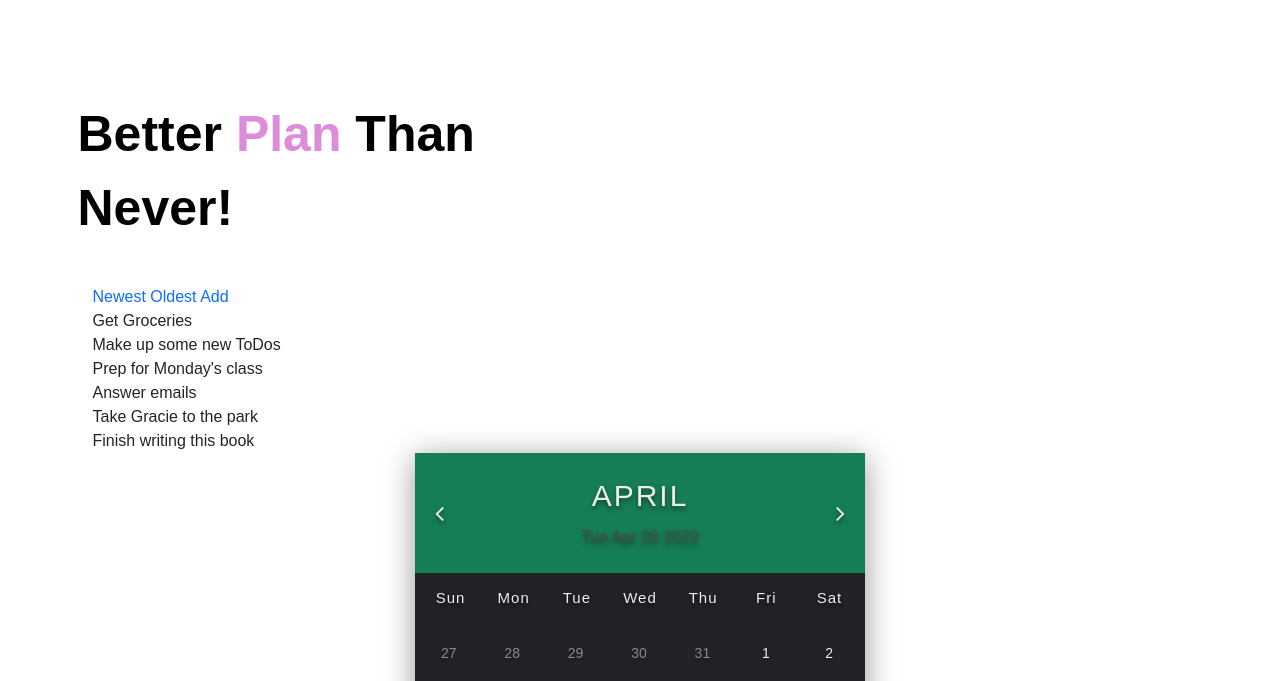
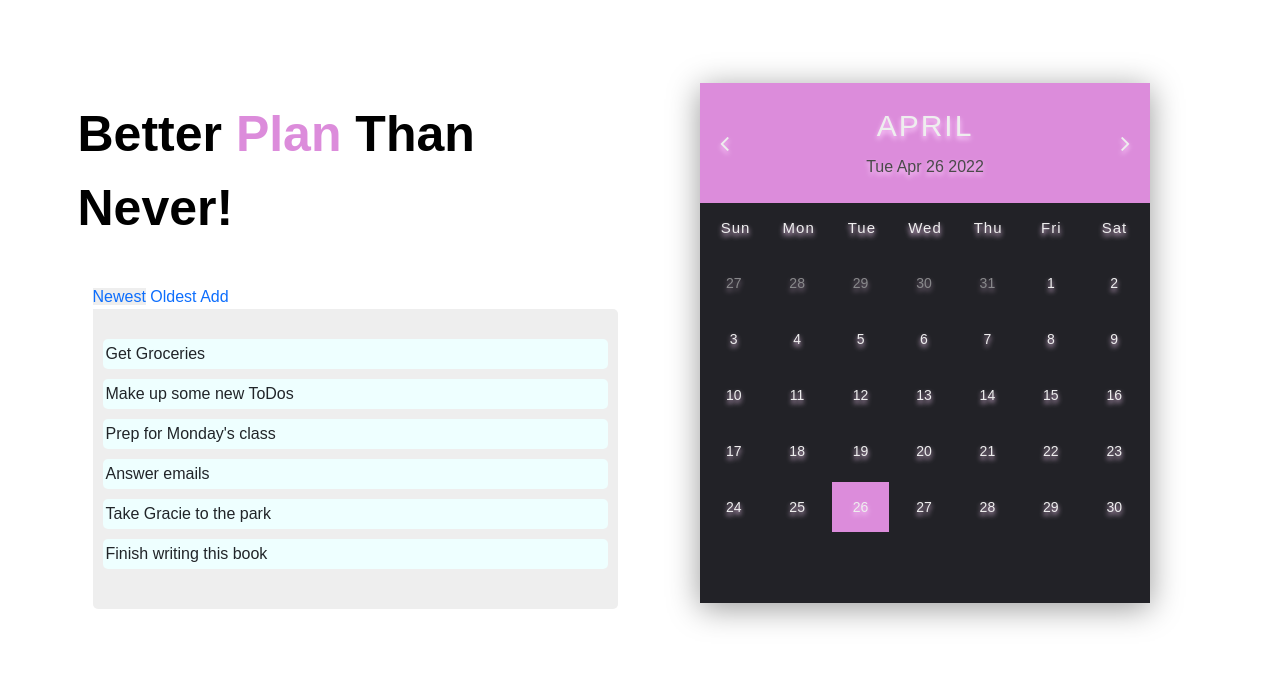
Before and after one commit to nphumekham/eShelf, a plain HTML site: page planner.html in a window 1280 px wide. Shown: the part 103-784 px from the top of the page. Drawn offline with Linux system fonts and the light colour scheme.

Commit message:
calendar not done2

```diff
--- a/assets/css/templatemo-eduwell-style.css
+++ b/assets/css/templatemo-eduwell-style.css
@@ -137,6 +137,37 @@ global styles
   font-family: "Quicksand", sans-serif;
 }
 
+main {
+  background: white;
+  overflow: auto;
+}
+
+main .left {
+  float: left;
+  width: 570px;
+}
+
+main .right {
+  float: right;
+  width: 285px;
+}
+
+.tabs a span.active {
+    background: #eee;
+}
+
+main .content {
+    padding: 30px 10px 30px 10px;
+    border-radius: 0 5px 5px 5px;
+    background: #eee;
+}
+
+main .content li {
+        border-radius: 5px;
+        padding: 3px;
+        background: #eff;
+        margin: 0 0 10px 0;
+    }
 html {
   font-size: 62.5%;
 }
@@ -158,13 +189,13 @@ html {
 .month {
   width: 100%;
   height: 12rem;
-  background-color: #167e56;
+  background-color: #dc8cdb;
   display: flex;
   justify-content: space-between;
   align-items: center;
   padding: 0 2rem;
   text-align: center;
-  text-shadow: 0 0.3rem 0.5rem rgba(0, 0, 0, 0.5);
+  text-shadow: 0 0.3rem 0.5rem #ffd4fe;
 }
 
 .month i {
@@ -200,7 +231,7 @@ html {
   display: flex;
   justify-content: center;
   align-items: center;
-  text-shadow: 0 0.3rem 0.5rem rgba(0, 0, 0, 0.5);
+  text-shadow: 0 0.3rem 0.5rem #ffd4fe;
 }
 
 .days {
@@ -218,7 +249,7 @@ html {
   display: flex;
   justify-content: center;
   align-items: center;
-  text-shadow: 0 0.3rem 0.5rem rgba(0, 0, 0, 0.5);
+  text-shadow: 0 0.3rem 0.5rem #ffd4fe;
   transition: background-color 0.2s;
 }
 
@@ -234,7 +265,7 @@ html {
 }
 
 .today {
-  background-color: #167e56;
+  background-color: #dc8cdb;
 }
 
 .iframe-container{
--- a/planner.html
+++ b/planner.html
@@ -67,9 +67,6 @@
             <div class="header-text">
                 <h2>Better <em>Plan </em>Than Never!</h2>
               </div>
-        </div>
-      </div>
-      <div class="row">
             <main>
                 <div class="container">
                     <div class="tabs">
@@ -82,7 +79,8 @@
                 </div>
             </main>
         </div>
-      <div class="row">
+        <div class="col-lg-6  align-self-center">
+
           <div class="container-calendar">
             <div class="calendar">
               <div class="month">
@@ -105,7 +103,10 @@
               <div class="days"></div>
             </div>
           </div>
+
         </div>
+      </div>
+
     </div>
   </section>
   <!-- ***** Main Banner Area End ***** -->
```
Lines whose indentation alone changed are shown as unchanged.
